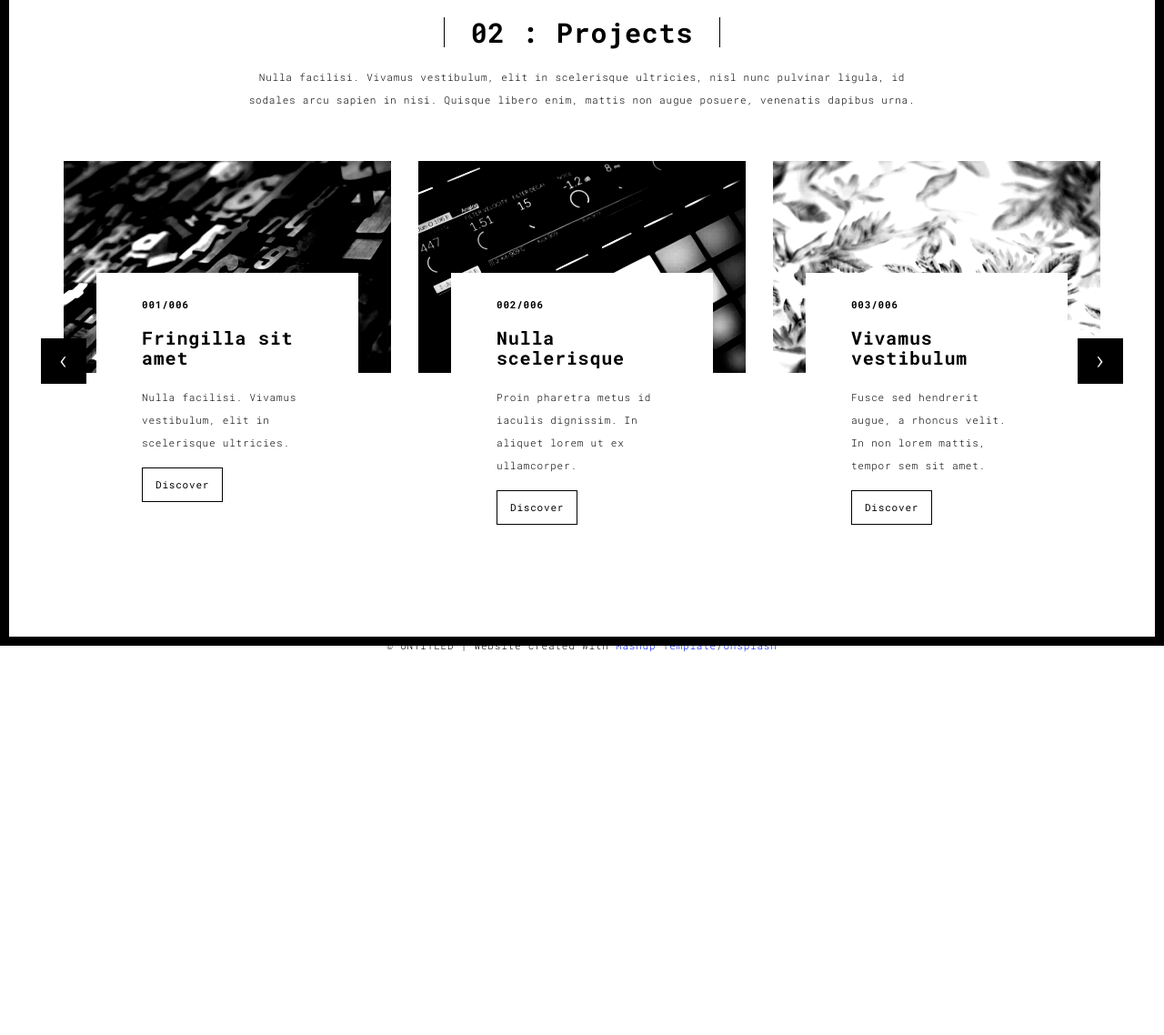
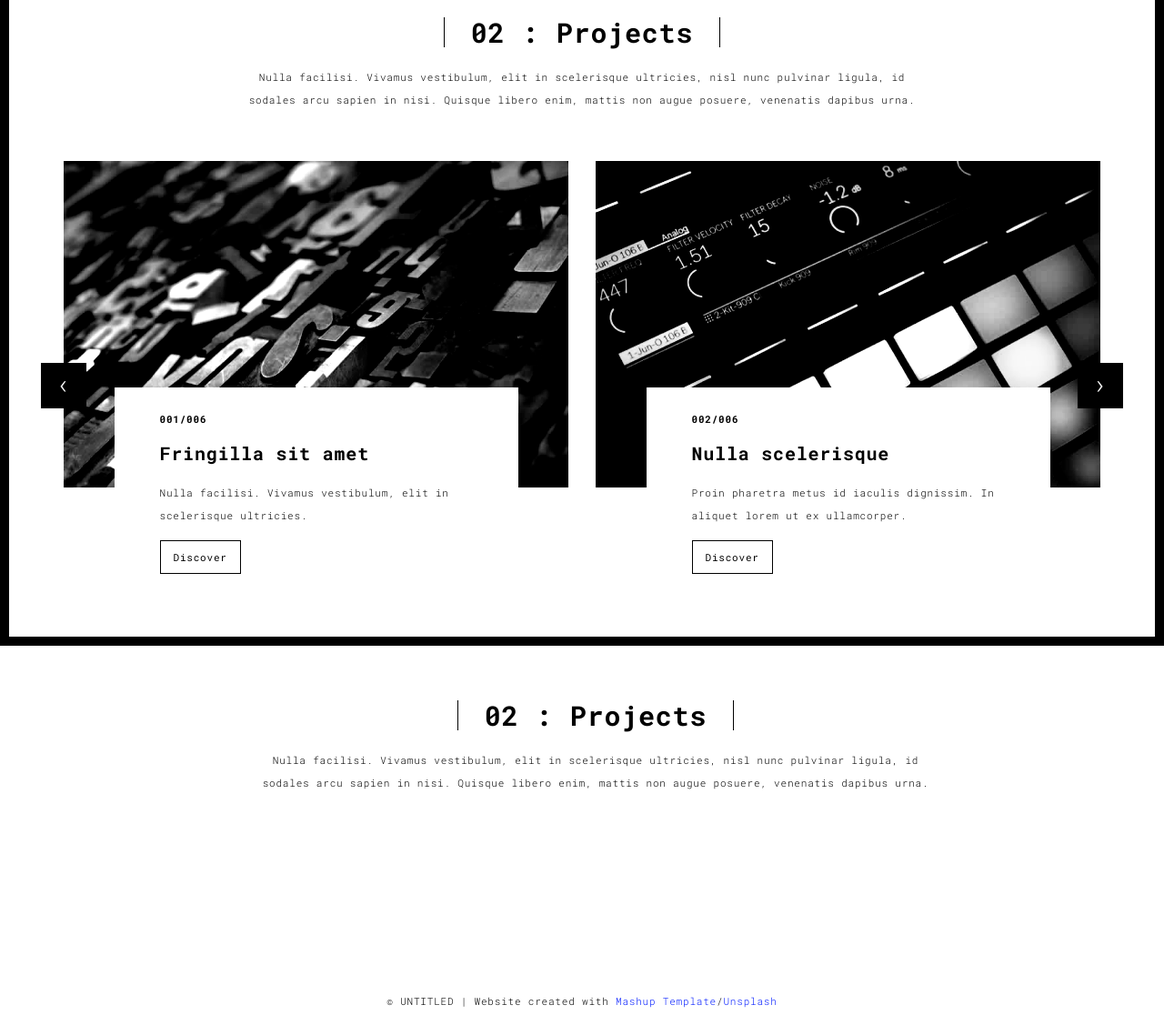
Before and after one commit to Ayobami6/portfolio, a Flask app: page /projects.html in a window 1280 px wide. Shown: the part 90-1228 px from the top of the page at 91% size. Before the commit the page ends 807 px from the top, so only its background shows below. Run offline with Flask 2, Linux system fonts and the light colour scheme; some libraries are stand-ins or nearby versions.

Commit message:
still working on the project page

```diff
--- a/templates/projects.html
+++ b/templates/projects.html
@@ -71,7 +71,7 @@
             <div class="carousel-inner">
               <div class="item active">
                 <div class="row">
-                  <div class="col-sm-4">
+                  <div class="col-sm-5 col-md-6">
 
                     <a href="./work.html" title="" class="black-image-project-hover">
                       <img src="./static/assets/images/work01-hover.jpg" alt="" class="img-responsive">
@@ -83,7 +83,7 @@
                       <a href="./work.html" title="" class="btn btn-default">Discover</a>
                     </div>
                   </div>
-                  <div class="col-sm-4">
+                  <div class="col-sm-5 col-md-6">
                     <a href="./work.html" title="" class="black-image-project-hover">
                       <img src="./static/assets/images/work02-hover.jpg" alt="" class="img-responsive">
                     </a>
@@ -94,7 +94,56 @@
                       <a href="./work.html" title="" class="btn btn-default">Discover</a>
                     </div>
                   </div>
-                  <div class="col-sm-4">
+
+                </div>
+                <!--/row-->
+              </div>
+              <!--/item-->
+              <div class="item">
+                <div class="row">
+                  <div class="col-sm-5 col-md-6">
+                    <a href="./work.html" class="black-image-project-hover">
+                      <img src="./static/assets/images/work02-hover.jpg" alt="Image" class="img-responsive">
+                    </a>
+                    <div class="card-container">
+                      <h4>004/006</h4>
+                      <h3>Nulla scelerisque</h3>
+                      <p>Proin pharetra metus id iaculis dignissim. In aliquet lorem ut ex ullamcorper.</p>
+                      <a href="./work.html" class="btn btn-default">Discover</a>
+                    </div>
+                  </div>
+                  <div class="col-sm-5 col-md-6">
+                    <a href="./work.html" class="black-image-project-hover">
+                      <img src="./static/assets/images/work01-hover.jpg" alt="Image" class="img-responsive">
+                    </a>
+                    <div class="card-container">
+                      <h4>005/006</h4>
+                      <h3>Fringilla sit amet</h3>
+                      <p>Nulla facilisi. Vivamus vestibulum, elit in scelerisque ultricies.</p>
+                      <a href="./work.html" class="btn btn-default">Discover</a>
+                    </div>
+                  </div>
+
+                </div>
+                <!--/row-->
+              </div>
+
+              <!--/item-->
+               <div class="item">
+                <div class="row">
+                  <div class="col-sm-5 col-md-6">
+                    <a href="./work.html" class="black-image-project-hover">
+                      <img src="./static/assets/images/work03-hover.jpg" alt="Image" class="img-responsive">
+                    </a>
+                    <div class="card-container">
+                      <h4>006/006</h4>
+                      <h3>Vivamus vestibulum</h3>
+                      <p>Fusce sed hendrerit augue, a rhoncus velit. In non lorem mattis, tempor sem sit amet.</p>
+                      <a href="./work.html" class="btn btn-default">Discover</a>
+                    </div>
+                  </div>
+
+                   <div class="col-sm-5 col-md-6">
                     <a href="./work.html" title="" class="black-image-project-hover">
                       <img src="./static/assets/images/work03-hover.jpg" alt="" class="img-responsive">
                     </a>
@@ -107,57 +156,29 @@
                   </div>
 
                 </div>
-                <!--/row-->
               </div>
-              <!--/item-->
-              <div class="item">
-                <div class="row">
-                  <div class="col-sm-4">
-                    <a href="./work.html" class="black-image-project-hover">
-                      <img src="./static/assets/images/work02-hover.jpg" alt="Image" class="img-responsive">
-                    </a>
-                    <div class="card-container">
-                      <h4>004/006</h4>
-                      <h3>Nulla scelerisque</h3>
-                      <p>Proin pharetra metus id iaculis dignissim. In aliquet lorem ut ex ullamcorper.</p>
-                      <a href="./work.html" class="btn btn-default">Discover</a>
-                    </div>
-                  </div>
-                  <div class="col-sm-4">
-                    <a href="./work.html" class="black-image-project-hover">
-                      <img src="./static/assets/images/work01-hover.jpg" alt="Image" class="img-responsive">
-                    </a>
-                    <div class="card-container">
-                      <h4>005/006</h4>
-                      <h3>Fringilla sit amet</h3>
-                      <p>Nulla facilisi. Vivamus vestibulum, elit in scelerisque ultricies.</p>
-                      <a href="./work.html" class="btn btn-default">Discover</a>
-                    </div>
-                  </div>
+            </div>
 
-                  <div class="col-sm-4">
-                    <a href="./work.html" class="black-image-project-hover">
-                      <img src="./static/assets/images/work03-hover.jpg" alt="Image" class="img-responsive">
-                    </a>
-                    <div class="card-container">
-                      <h4>006/006</h4>
-                      <h3>Vivamus vestibulum</h3>
-                      <p>Fusce sed hendrerit augue, a rhoncus velit. In non lorem mattis, tempor sem sit amet.</p>
-                      <a href="./work.html" class="btn btn-default">Discover</a>
-                    </div>
-                  </div>
-
-                </div>
-                <!--/row-->
-              </div>
-
-              <!--/item-->
-            </div>
             <!--/carousel-inner-->
             <a class="left carousel-control" href="#myCarousel" data-slide="prev">‹</a>
 
             <a class="right carousel-control" href="#myCarousel" data-slide="next">›</a>
           </div>
+
+    <div class="section-container">
+    <div class="container">
+      <div class="row">
+         <div class="col-sm-8 col-sm-offset-2 section-container-spacer">
+          <div class="text-center">
+            <h1 class="h2">02 : Projects</h1>
+            <p>Nulla facilisi. Vivamus vestibulum, elit in scelerisque ultricies, nisl nunc pulvinar ligula, id sodales
+              arcu sapien in nisi. Quisque libero enim, mattis non augue posuere, venenatis dapibus urna.</p>
+          </div>
+        </div>
+
+      </div>
+    </div>
+  </div>
 
 
 
```
